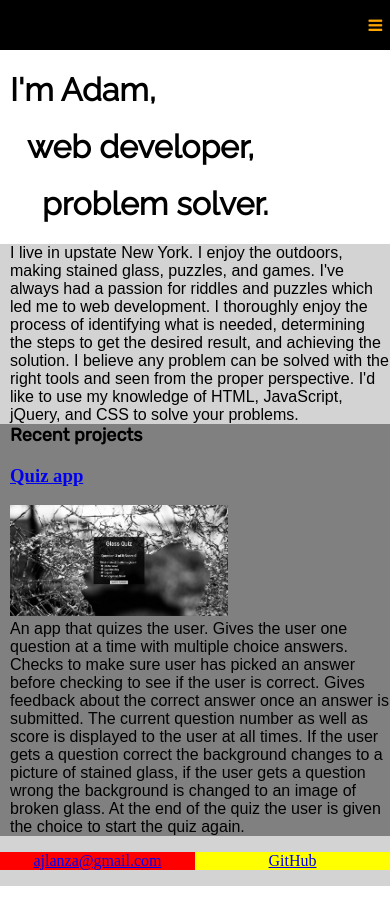
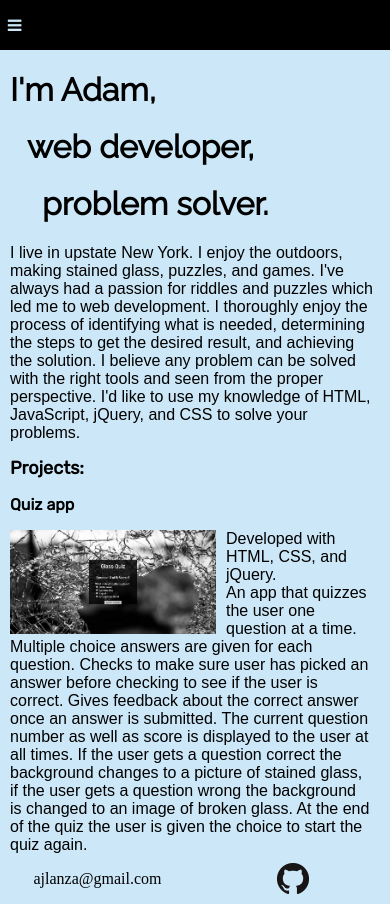
Before and after one commit to ajlanza/old-portfolio, a plain HTML site: page index.html in a window 390 px wide. Drawn offline with nearby package versions, Linux system fonts and the light colour scheme.

Commit message:
Mobile works
Mobile version with hamburger menu works. Links will be more useful as project section grows.

```diff
--- a/index.css
+++ b/index.css
@@ -5,15 +5,38 @@
 body {
     margin: 0;
     padding: 0;
+    background-color: rgb(204, 231, 247);
+}
+a{
+    margin: 0;
+    padding: 0;
+    text-decoration: none;
+    color: white;
 }
 header {
-    background-color: white;
+    background-color: rgb(204, 231, 247);
     min-height: 200px;
     display: flex;
     padding-top:50px;
     font-family: 'Raleway', sans-serif;
     font-size:16px;
     padding-left: 10px;
+}
+.navMenu {
+    display: none;
+}
+ul {
+    padding-top: 0px;
+    list-style-type: none;
+    margin: 0px;
+    margin-top: 0px;
+    align-items: center;
+    background-color: black;
+    color: rgb(204, 231, 247);
+    position: absolute;
+    top: 50px;
+    left: 0;
+
 }
 .web{
     display: block;
@@ -28,7 +51,12 @@ header {
 h2 {
     font-family: 'Rubik', sans-serif;
     font-size: 18px;
-    margin: 0;
+    color: black;
+}
+h3 {
+    font-family: 'Rubik', sans-serif;
+    font-size: 16px;
+    color: black;
 }
 p {
     font-family: 'Rubiik', sans-serif;
@@ -42,32 +70,36 @@ nav {
     width: 100%;
     min-height: 50px;
     display: flex;
-    text-align: end;
+    text-align: start;
     align-items: center;
+    margin: 0px;
+    padding: 0px;
 }
 .fa-bars {
-    color: orange;
-
-
-    padding-right: 2%;
+    color: rgb(204, 231, 247);
+    padding-left: 2%;
 }
 .bio {
-    background-color: lightgray;
+    background-color: rgb(204, 231, 247);
     padding-left: 10px;
+    padding-right: 10px;
 }
 .projects {
-    background-color: gray;
+    background-color: rgb(204, 231, 247);
+    color: black;
     padding-left: 10px;
+    padding-right: 20px;
 }
-img {
+.bigScreen {
     height: auto;
     width: 60%;
     padding-right: 10px;
+    float: left;
 }
 footer {
     /* width: 100%; */
     display: flex;
-    background-color: lightgray;
+    background-color: rgb(204, 231, 247);;
     min-height: 50px;
     justify-items: flex-end;
     align-items: center;
@@ -75,15 +107,18 @@ footer {
 .email {
     display: flex;
     justify-content: center;
-    background-color: red;
+    color: black;
 }
 .github {
     display: flex;
     justify-content: center;
-    background-color: yellow;
 }
 .test {
     display: flex;
     justify-content: center;
     background-color: aqua;
 }
+.git {
+    width: 32px;
+    height: 32px;
+}
--- a/index.html
+++ b/index.html
@@ -3,14 +3,22 @@
 <head>
     <meta charset="UTF-8">
     <meta name="viewport" content="width=device-width, initial-scale=1.0">
-    <link href="https://fonts.googleapis.com/css?family=Raleway|Rubik|Ubuntu&display=swap" rel="stylesheet">
+    <link href="https://fonts.googleapis.com/css?family=Raleway%7CRubik%7CUbuntu&display=swap" rel="stylesheet">
     <link rel="stylesheet" href="https://cdnjs.cloudflare.com/ajax/libs/font-awesome/4.7.0/css/font-awesome.min.css">
     <link rel="stylesheet" type="text/css" href="index.css">
-    <title>Document</title>
+    <title>Adam's Portfolio</title>
 </head>
 <body>
-    <nav><i class="fa fa-bars"></i></nav>
-
+  <a id="aboutMe"></a>
+    <nav><i class="fa fa-bars"></i>
+    <div class="navMenu">
+      <ul>
+        <li><a href="#aboutMe">About me</a></li>
+        <li><a href="#projectLink">Projects</a></li>
+        <li><a href="#contact">Contact</a></li>
+      </ul>
+    </div>
+    </nav>
     <main>
       <header>
         <h1>I'm Adam, <span class="web">web developer,</span><span class='solve'>problem solver.</span></h1>
@@ -23,12 +31,14 @@
           I believe any problem can be solved with the right tools and seen from the proper perspective. I'd like to use my knowledge of HTML, JavaScript, jQuery, and CSS to solve your problems.
           </p>
       </section>
+      <a id="projectLink"></a>
       <section class="projects">
-        <h2>Recent projects</h2>
+        <h2>Projects:</h2>
         <a href="/quiz/index.html">
         <h3>Quiz app</h3>
-        <img src="pics/desktopScreenShot.png" alt="screenshot of quiz app on a full size monitor"></a>
-        <p>An app that quizes the user. Gives the user one question at a time with multiple choice answers. Checks to make sure
+        <img src="pics/desktopScreenShot.png" alt="screenshot of quiz app on a full size monitor" class="bigScreen"></a>
+        <p>Developed with HTML, CSS, and jQuery.</p>
+        <p>An app that quizzes the user one question at a time. Multiple choice answers are given for each question. Checks to make sure
           user has picked an answer before checking to see if the user is correct. Gives feedback about the correct answer once
           an answer is submitted. The current question number as well as score is displayed to the user at all times. If the user
           gets a question correct the background changes to a picture of stained glass, if the user gets a question wrong the background
@@ -37,9 +47,12 @@
       </section>
     </main>
 
-    <footer>
+    <footer id="contact">
       <a href="mailto:ajlanza@gmail.com" target="_top" class="email">ajlanza@gmail.com</a>
-      <a href="github.com/ajlanza" class="github">GitHub</a>
+      <a href="github.com/ajlanza" class="github"><img src="pics/GitHub-Mark-32px.png" alt="github logo" class="git"></a>
     </footer>
+    <script src="https://code.jquery.com/jquery-3.3.1.min.js" integrity="sha256-FgpCb/KJQlLNfOu91ta32o/NMZxltwRo8QtmkMRdAu8="
+    crossorigin="anonymous"></script>
+    <script src="index.js"></script>
 </body>
 </html>
--- /dev/null
+++ b/index.js
@@ -0,0 +1,7 @@
+$('.fa-bars').on('click', (function (event) {
+    $('.navMenu').css('display', 'inline-block');
+}));
+
+$('a').on('click', (function (event) {
+    $('.navMenu').css('display', 'none');
+}));
```
Also changed, not shown: pics/GitHub-Mark-32px.png (added).
